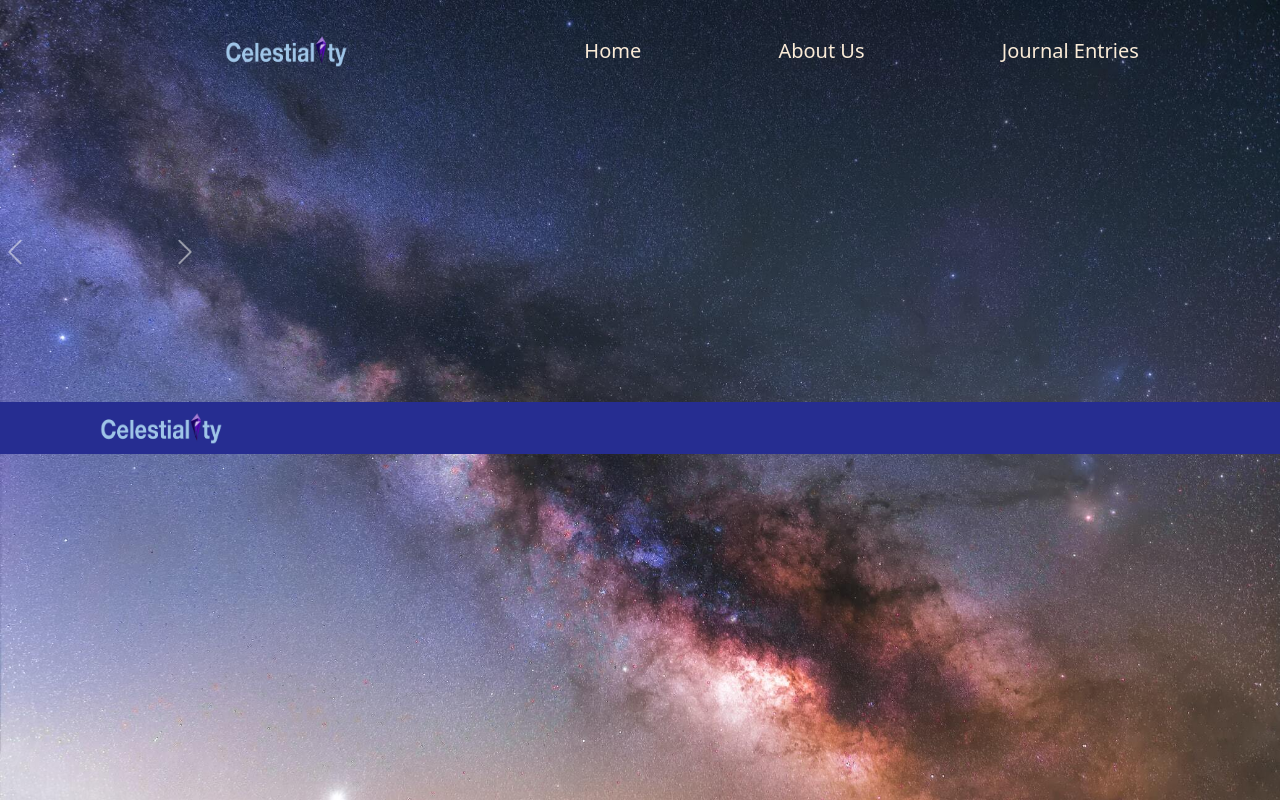
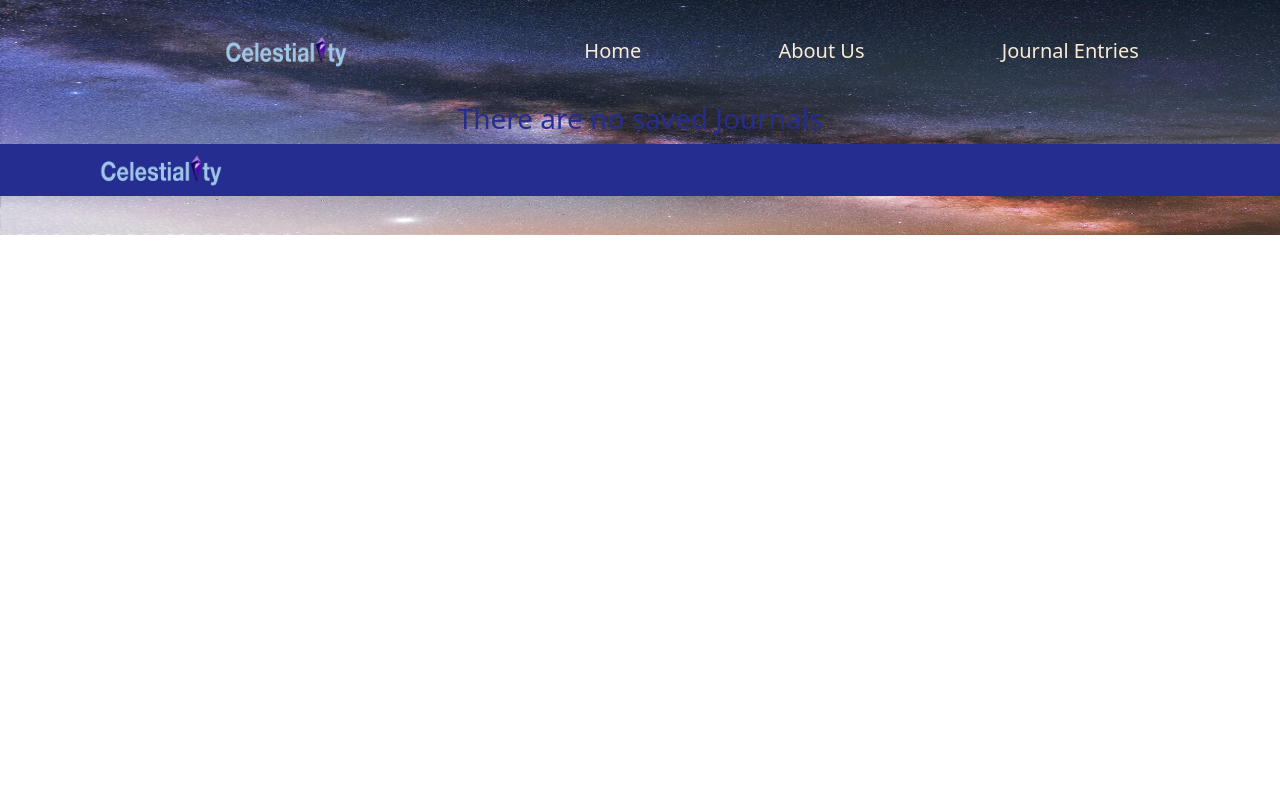
Before and after one commit to CABB-Group/project-celestiality-frontend-b, a React (Create React App) app: page /pastjournals in a window 1280 px wide. Built offline with nearby package versions, Linux system fonts and the light colour scheme.

Commit message:
fixed errors and npm start compiled successfully

```diff
--- a/public/index.html
+++ b/public/index.html
@@ -15,20 +15,7 @@
     <link href="https://fonts.googleapis.com/css2?family=Nanum+Myeongjo:wght@700&display=swap" rel="stylesheet">
     <link href=“https://fonts.googleapis.com/css2?family=Bad+Script&display=swap” rel=“stylesheet”>
 
-    <!--
-      manifest.json provides metadata used when your web app is installed on a
-      user's mobile device or desktop. See https://developers.google.com/web/fundamentals/web-app-manifest/
-    -->
-    <link rel="manifest" href="%PUBLIC_URL%/manifest.json" />
-    <!--
-      Notice the use of %PUBLIC_URL% in the tags above.
-      It will be replaced with the URL of the `public` folder during the build.
-      Only files inside the `public` folder can be referenced from the HTML.
 
-      Unlike "/favicon.ico" or "favicon.ico", "%PUBLIC_URL%/favicon.ico" will
-      work correctly both with client-side routing and a non-root public URL.
-      Learn how to configure a non-root public URL by running `npm run build`.
-    -->
     <title>React App</title>
   </head>
   <body>
--- a/src/App.css
+++ b/src/App.css
@@ -39,8 +39,8 @@
 
 body {
   background-image: url("./Images/MilkyWay.jpg");
-  background-size: 100%, 50%;
-  background-repeat: repeat-y;
+  background-size:120% 120%;
+  background-repeat: no-repeat;
 }
 
 div.card,
--- a/src/App.js
+++ b/src/App.js
@@ -176,16 +176,14 @@ class App extends React.Component {
               <AboutUs />
             }>
             </Route>
-            <Route path='/pastjournals' element={this.state.showupdatejournal
-              ? <h3>There are no Journals here! </h3> : (
+            <Route path='/pastjournals' element={
                 <PastJournals
                   handleDelete={this.handleDelete}
                   handleUpdate={this.handleUpdate}
                   journals={this.state.userInfo.journals}
                   showupdatejournal={this.state.showupdatejournal}
                   updatedjournal={this.state.updatedjournal}
-                  handleCreate={this.handleCreate} />)
-            } />
+                  handleCreate={this.handleCreate} />} />
           </Routes>
 
           <Footer />
--- a/src/CSS/Astrological.css
+++ b/src/CSS/Astrological.css
@@ -22,3 +22,7 @@ div.row {
   align-items: center;
   display: flex;
 }
+
+#text {
+  font-size: 20px;
+}
--- a/src/Components/JournalEntry.js
+++ b/src/Components/JournalEntry.js
@@ -27,9 +27,9 @@ class JournalEntry extends React.Component {
 
   render() {
     return (
-      <div class="journal-entry">
+      <div className="journal-entry">
         <h3>Your Journal Entry</h3>
-        <Form handleSubmit={this.props.handleCreate}>
+        <Form onSubmit={this.handleSubmit}>
           {/* <Form.Title>Your Journal Entry!</Form.Title> */}
 
           <Form.Group className="mb-3" controlId="formBasicName">
@@ -62,7 +62,7 @@ class JournalEntry extends React.Component {
           <Button
             variant="primary"
             type="submit"
-            onClick={(event) => this.handleSubmit(event)}
+
           >
             Submit
           </Button>
--- a/src/Components/PastJournals.js
+++ b/src/Components/PastJournals.js
@@ -4,11 +4,12 @@ import JournalEntries from './JournalEntries';
 
 class PastJournals extends React.Component {
   render() {
+    console.log('this is props',this.props);
     return (
       <>
-      {this.props.showupdatejournal ? <h3>There are no saved Journals</h3> :
-      <JournalEntries handleDelete={this.props.handleDelete} handleUpdate={this.props.handleUpdate} journals={this.props.journals}showupdatejournal={this.props.showupdatejournal}
-      updatedjournal={this.props.updatedjournal}/> }
+      {this.props.journals.length >0 ? <JournalEntries handleDelete={this.props.handleDelete} handleUpdate={this.props.handleUpdate} journals={this.props.journals}showupdatejournal={this.props.showupdatejournal}
+      updatedjournal={this.props.updatedjournal}/> :<h3>There are no saved Journals</h3>
+       }
       </>
     )
   }
```
